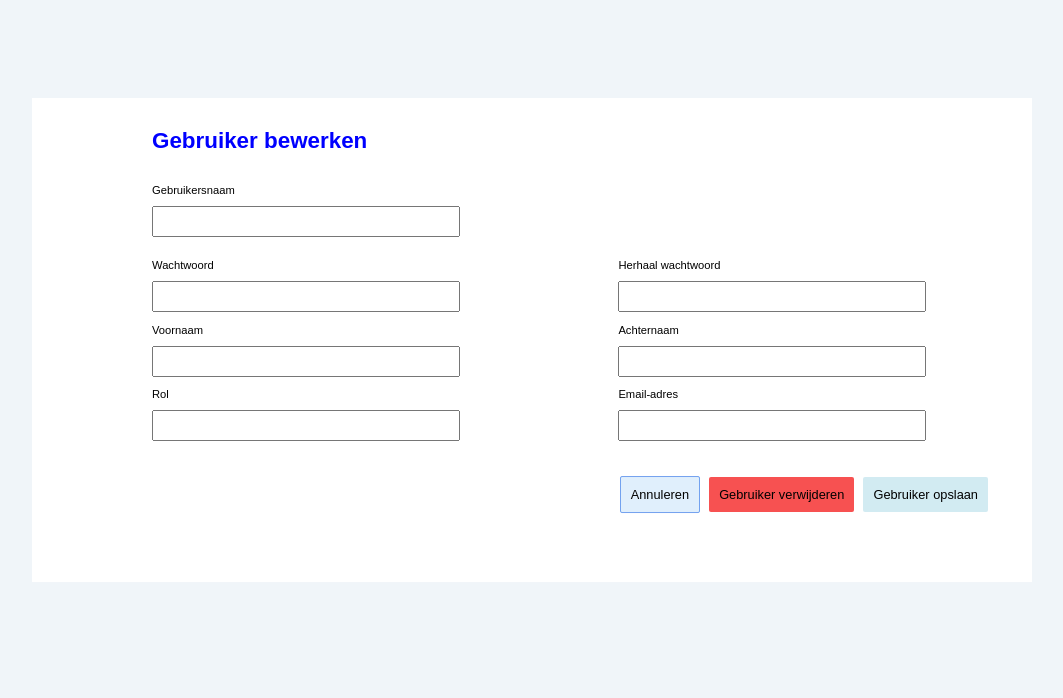
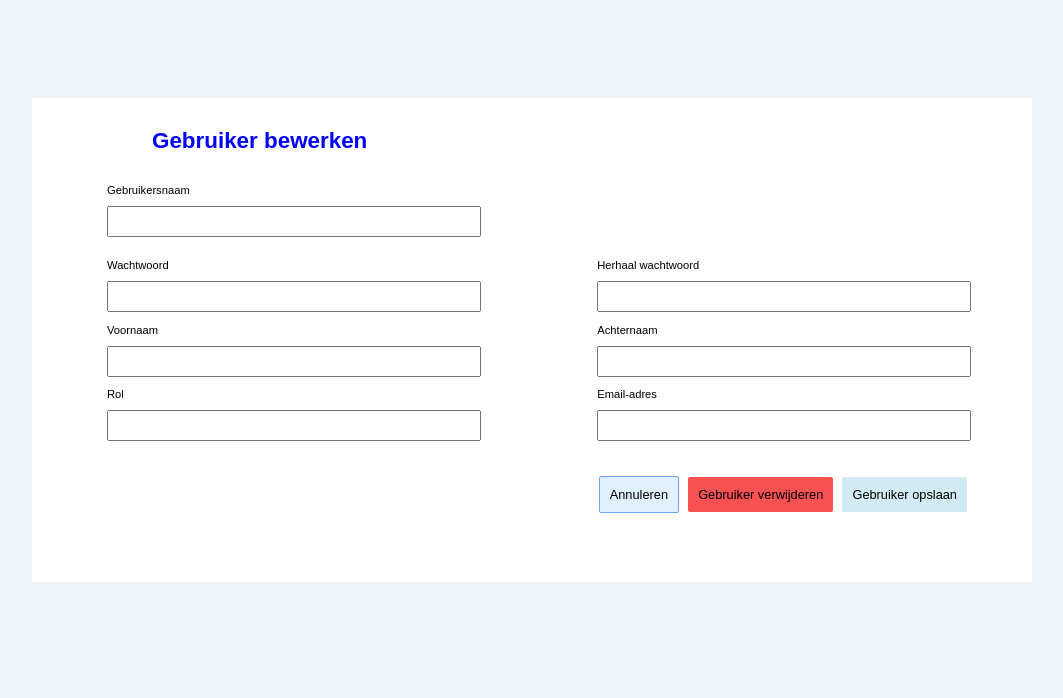
Before and after one commit to miwc14blue/ServerMonitor, a PHP site: page /html/updateUserForm.php in a window 1280 px wide. Shown: the part 110-808 px from the top of the page, without its empty margins (108-1171 px from the left). Run offline with PHP 8.4, Linux system fonts and the light colour scheme; the visitor is signed in with stand-in values (Sample User, id 1).

Commit message:
css updateForm aangepast

```diff
--- a/css/styles-updateUserForm.css
+++ b/css/styles-updateUserForm.css
@@ -24,11 +24,11 @@ h1 {
 }
 
 form{
-    margin-left:120px;
+    margin-left:75px;
 }
 
 input {
-    width: 300px;
+    width: 366px;
     display: flex;
     margin-top: 10px;
     height: 25px;
@@ -49,7 +49,7 @@ input {
 
 #zend {
    text-align: right;
-    margin-right: 41px;
+    margin-right: 62px;
 }
 
 #knopAnnuleren {
```
